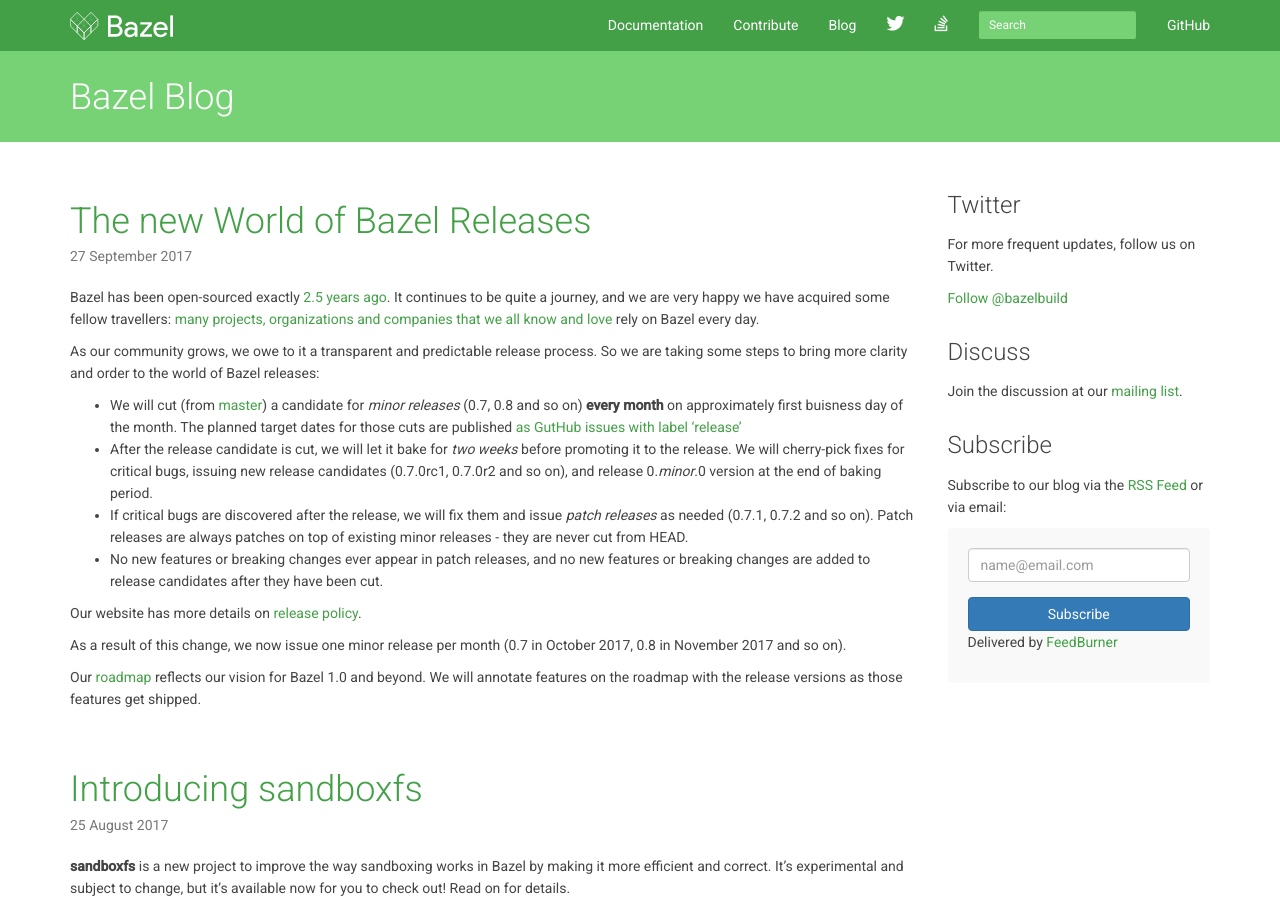
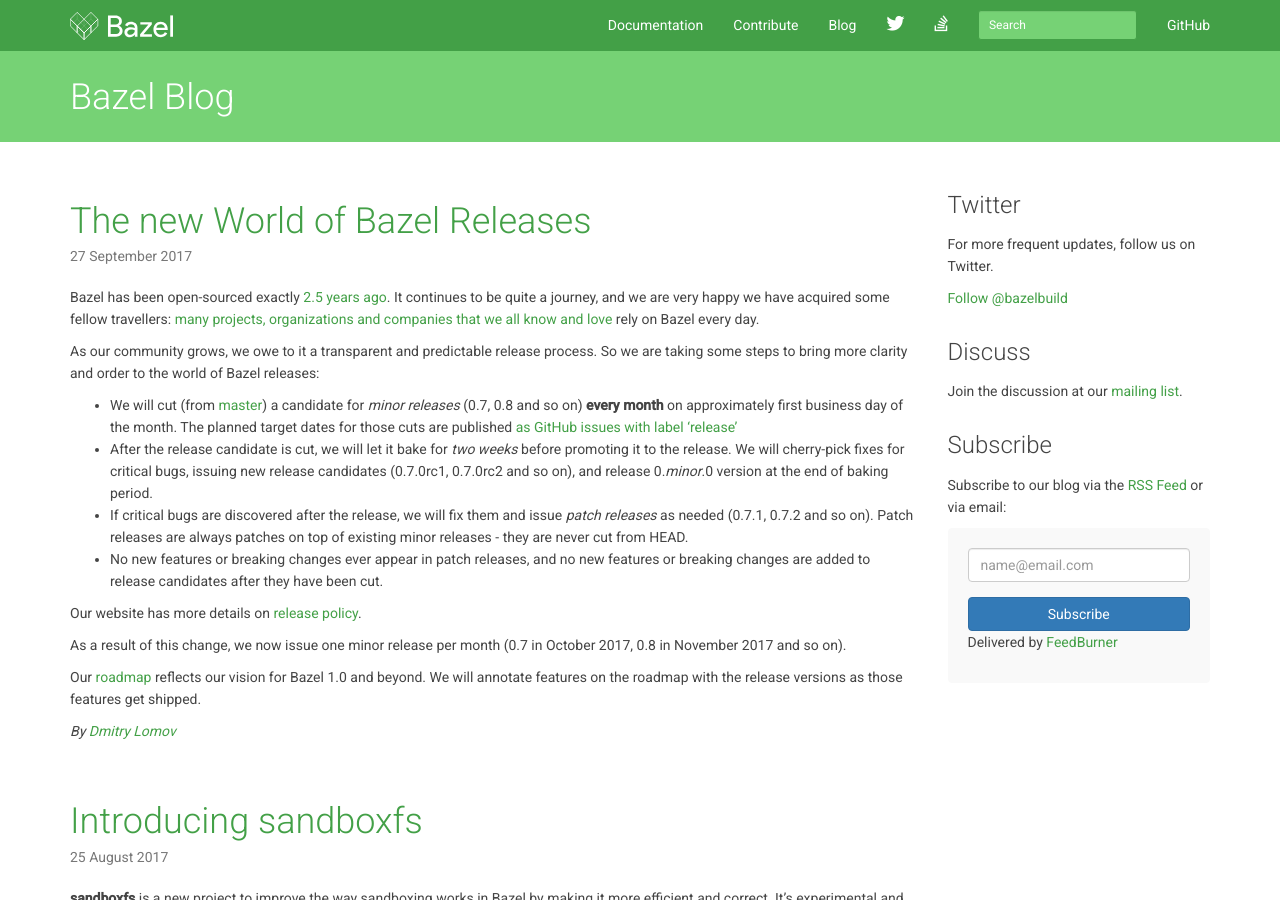
Before and after one commit to bazelbuild/bazel-blog, a Jekyll site: the page built from index.html, in a window 1280 px wide and 900 px high. Built offline with Jekyll 4.4.1, drawn with Linux system fonts in a browser that asks for light colours; nearby versions of some CDN libraries; library files that are not in the unit come from our copies; Markdown is read by kramdown in place of the engine named in the settings; the list of posts is cut into pages by our own code.

Commit message:
Typos + signature

```diff
--- a/_posts/2017-09-27-release-cadence.md
+++ b/_posts/2017-09-27-release-cadence.md
@@ -10,11 +10,11 @@
 
  * We will cut (from [master](https://github.com/bazelbuild/bazel/tree/master)) a candidate for
    *minor releases* (0.7, 0.8 and so on) **every month**
-   on approximately first buisness day of the month. The planned target dates for
-   those cuts are published [as GutHub issues with label 'release'](https://github.com/bazelbuild/bazel/issues?q=label%3Arelease%20)
+   on approximately first business day of the month. The planned target dates for
+   those cuts are published [as GitHub issues with label 'release'](https://github.com/bazelbuild/bazel/issues?q=label%3Arelease%20)
  * After the release candidate is cut, we will let it bake for *two weeks* before promoting it
    to the release. We will cherry-pick fixes for critical bugs, issuing new release candidates
-   (0.7.0rc1, 0.7.0r2 and so on), and release 0._minor_.0 version at the end of baking period.
+   (0.7.0rc1, 0.7.0rc2 and so on), and release 0._minor_.0 version at the end of baking period.
  * If critical bugs are discovered after the release, we will fix them and issue *patch releases*
    as needed (0.7.1, 0.7.2 and so on). Patch releases are always patches on top of existing minor
    releases - they are never cut from HEAD.
@@ -27,3 +27,5 @@
 
 Our [roadmap](https://bazel.build/roadmap.html) reflects our vision for Bazel 1.0 and beyond. We will
 annotate features on the roadmap with the release versions as those features get shipped.
+
+_By [Dmitry Lomov](https://github.com/dslomov)_
```
